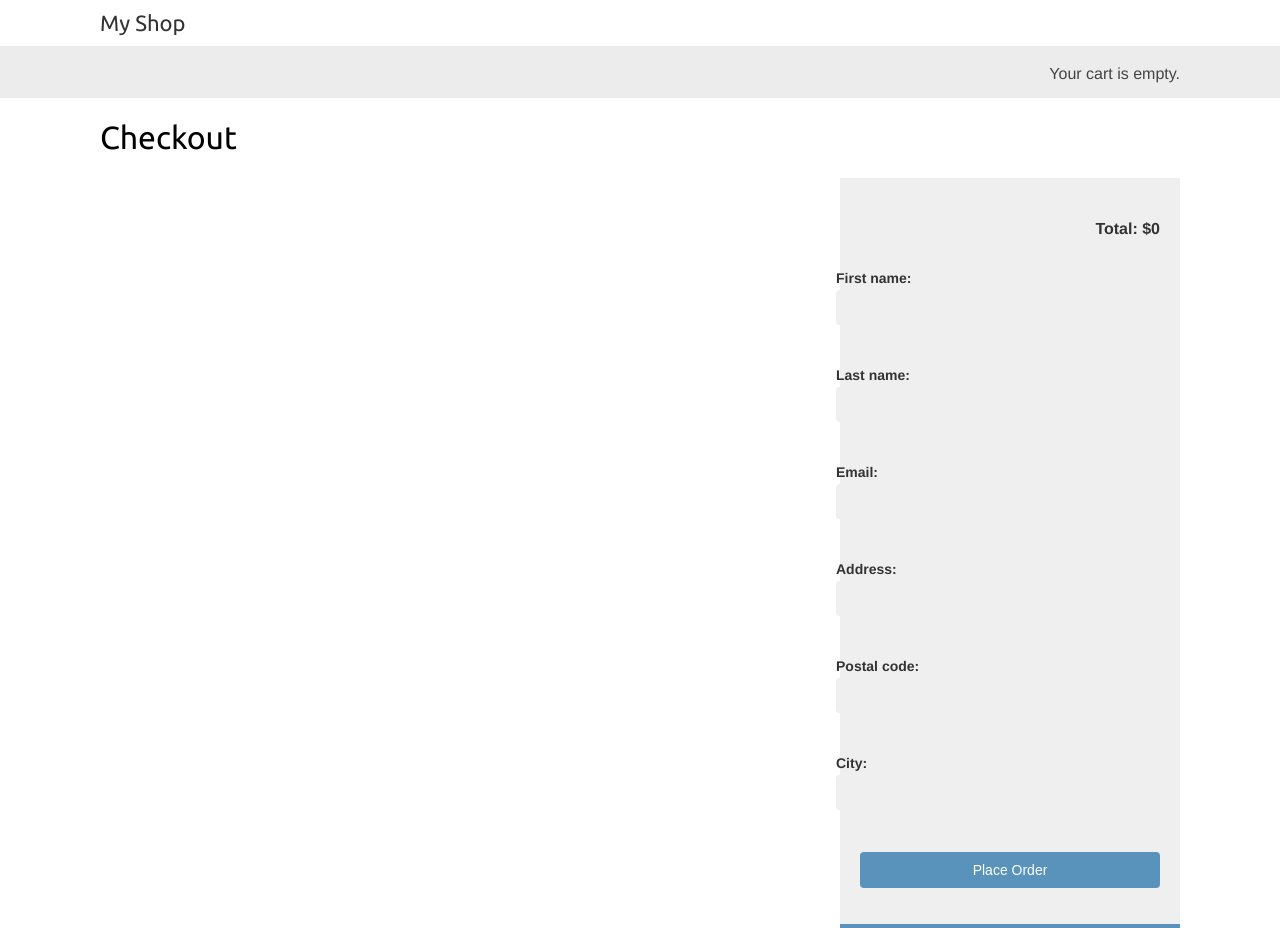
After one commit to alindafortunate/OnlineShop-E_Commerce_Platform, a Django app: page /orders/create/ in a window 1280 px wide. The commit adds this page. Run offline with Django 5.2, Linux system fonts and the light colour scheme; parts of the project's set-up code (start-up, migrations or seed data) failed here and were passed over.

Commit message:
Confugured the created.html and created.html files for the orders app

```diff
--- a/online_shopping_site/cart/templates/cart/detail.html
+++ b/online_shopping_site/cart/templates/cart/detail.html
@@ -57,7 +57,7 @@
 </table>
 <p class="text-right">
     <a href="{% url 'shop:produc_list' %}" class="button light">Continue Shopping</a>
-    <a href="#" class="button">Checkout</a>
+    <a href="{% url 'orders:order_create' %}" class="button">Checkout</a>
 
 </p>
 
--- /dev/null
+++ b/online_shopping_site/orders/templates/orders/order/create.html
@@ -0,0 +1,27 @@
+{% extends 'shop/base.html' %}
+
+
+{% block title %}Checkout{% endblock title %}
+
+
+{% block content %}
+<h1>Checkout</h1>
+<div class="order-info">
+    <ul>
+
+        {% for item in cart %}
+        <ul>{{item.quantity}} X {{item.product.name}} <span>${{item.total_price}}</span></ul>
+
+        {% endfor %}
+
+    </ul>
+    <p>Total: ${{cart.get_total_price}}</p>
+    <form method="post">
+        {{form.as_p}}
+        <p><input type="submit" value="Place Order"></p>
+        {% csrf_token %}
+    </form>
+
+</div>
+
+{% endblock content %}
```
Also changed, not shown: online_shopping_site/orders/templates/orders/order/created.html (added, +10 -0 lines).
